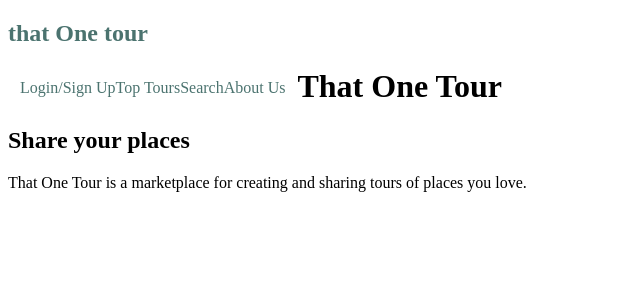
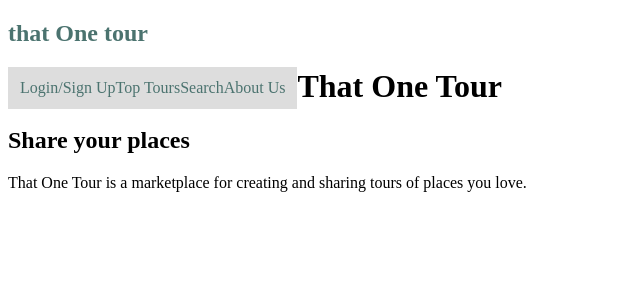
Before and after one commit to jmyii/jmyii.github.io, a Jekyll site: the page index.html, which Jekyll copies as it is, in a window 1280 px wide. Shown: the top 300 px of the page, without its empty margins (0-640 px from the left). Built offline with Jekyll 4.4.1, drawn with Linux system fonts in a browser that asks for light colours.

Commit message:
Update main.css

```diff
--- a/css/main.css
+++ b/css/main.css
@@ -8,6 +8,8 @@ ul {
     padding: 12px;
     overflow: hidden;
     float: left;
+    display: block;
+    background-color: #dddddd;
 }
 
 li {
```
